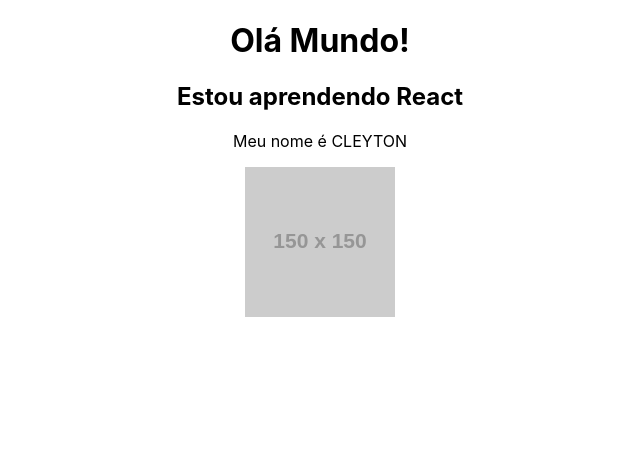
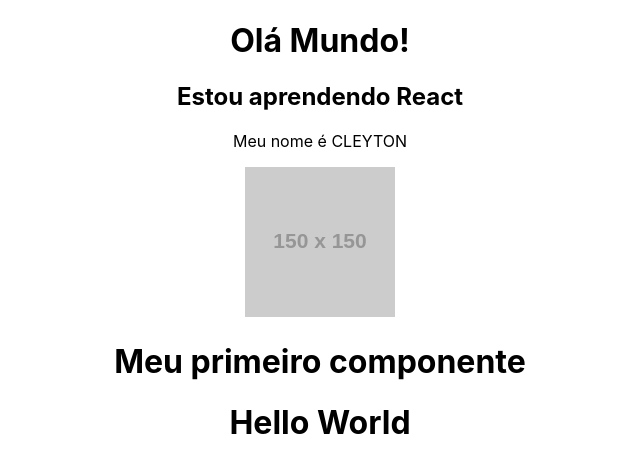
Before and after one commit to cleyton21/react, a React (Create React App) app: page / in a window 1280 px wide. Shown: the top 472 px of the page, without its empty margins (320-960 px from the left). Built offline with nearby package versions, Linux system fonts and the light colour scheme.

Commit message:
Criando componentes com React

```diff
--- a/src/App.js
+++ b/src/App.js
@@ -1,4 +1,5 @@
 import './App.css';
+import HelloWorld from './components/HelloWorld';
 
 function App() {
 
@@ -14,6 +15,7 @@
      <p>Meu nome é {newName}</p>
      <img src={url} alt={name} />
 
+     <HelloWorld />
      </div>
   );
 }
--- /dev/null
+++ b/src/components/Frase.js
@@ -0,0 +1,9 @@
+function Frase() {
+    return (
+        <div>
+            <h1>Meu primeiro componente</h1>
+        </div>
+    );
+}
+
+export default Frase
--- /dev/null
+++ b/src/components/HelloWorld.js
@@ -0,0 +1,12 @@
+import Frase from "./Frase";
+
+function HelloWorld() {
+    return (
+        <div>
+            <Frase />
+            <h1>Hello World</h1>
+        </div>
+    );
+}
+
+export default HelloWorld
```
